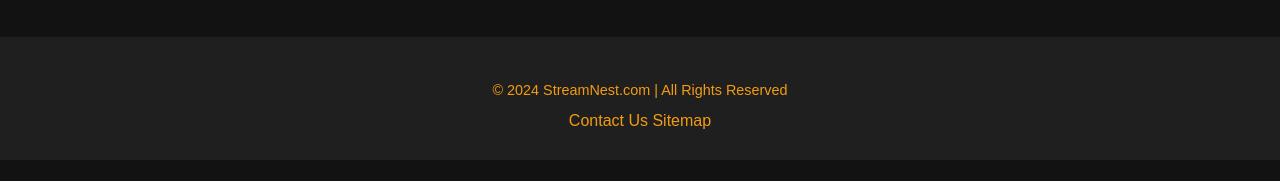
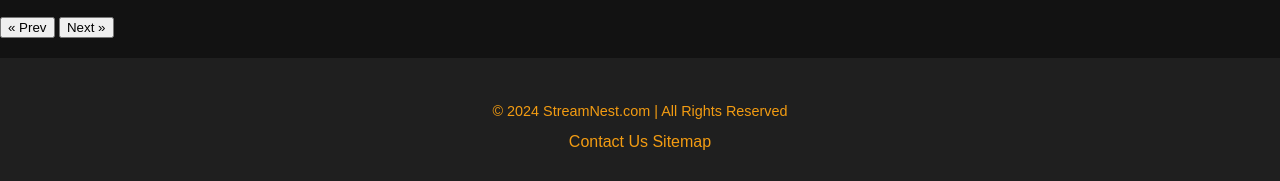
Before and after one commit to MishrajiiCode/StreamNest, a plain HTML site: page index.html in a window 1280 px wide. Shown: the part 2170-2351 px from the top of the page. Before the commit the page ends 2330 px from the top, so only its background shows below. Drawn offline with Linux system fonts and the light colour scheme.

Commit message:
Update index.html

```diff
--- a/index.html
+++ b/index.html
@@ -25,7 +25,7 @@
     <header>
         <nav class="navbar" role="navigation">
             <h1 class="logo">
-                <a href="https://www.streamnest.com" title="StreamNest - Your Home for Movies and Web Series">
+                <a href="https://www.streamnest.com"  title="StreamNest - Your Home for Movies and Web Series">
                     StreamNest.com
                 </a>
             </h1>
@@ -83,6 +83,18 @@
                 <!-- Web Series Cards will populate here -->
             </div>
         </section>
+
+         <!-- Pagination Controls -->
+         <div class="pagination">
+            <button class="page-btn" onclick="changePage(-1)" aria-label="Previous Page">&laquo; Prev</button>
+            <span id="page-numbers"></span>
+            <button class="page-btn" onclick="changePage(1)" aria-label="Next Page">Next &raquo;</button>
+        </div>
+
+
+
+
+
     </main>
 
     <!-- Footer -->
```
